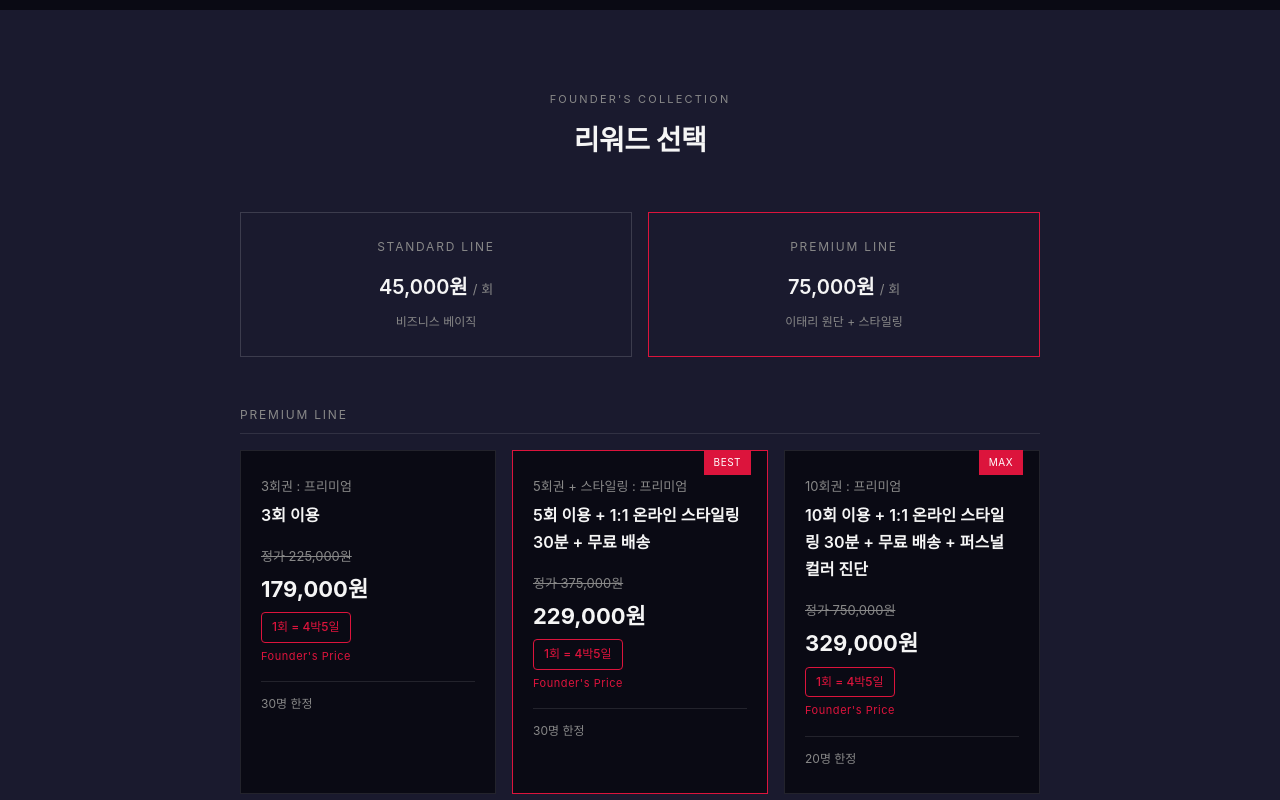
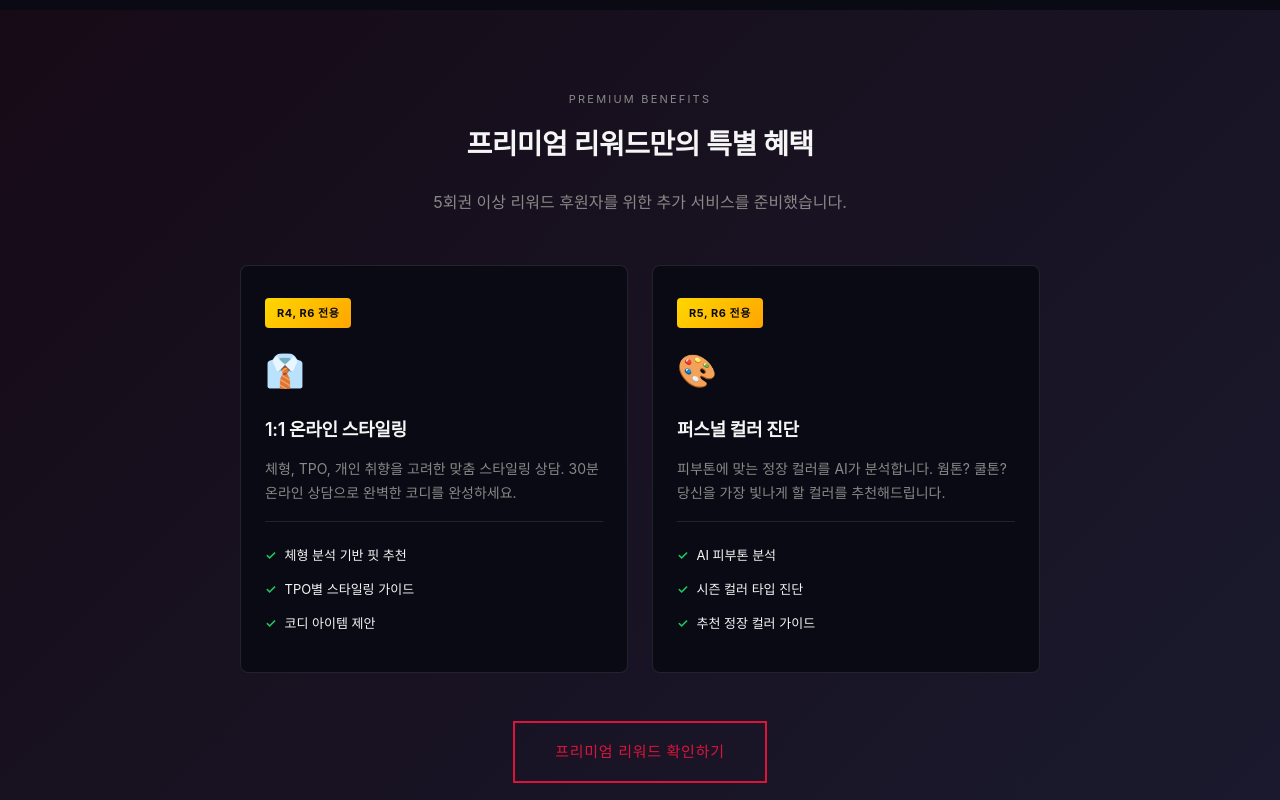
Before and after one commit to sjwoo1999/todaysuit, a plain HTML site: page index.html in a window 1280 px wide. Shown: the part 7640-8440 px from the top of the page. Drawn offline with Linux system fonts and the light colour scheme; a web font is replaced by a local one.

Commit message:
🔨 Modified: index.html
Modified: index.html

```diff
--- a/index.html
+++ b/index.html
@@ -956,6 +956,107 @@
         }
 
         /* ================================
+           SECTION: PREMIUM BENEFITS (리워드 직전 업셀 섹션)
+           ================================ */
+        .premium-benefits {
+            background: linear-gradient(135deg, rgba(220, 20, 60, 0.06) 0%, var(--navy-mid) 100%);
+            text-align: center;
+        }
+
+        .premium-header {
+            margin-bottom: 48px;
+        }
+
+        .premium-grid {
+            display: grid;
+            grid-template-columns: repeat(2, 1fr);
+            gap: 24px;
+            margin-bottom: 48px;
+        }
+
+        .premium-card {
+            background: var(--navy-dark);
+            border: 1px solid rgba(255, 255, 255, 0.1);
+            border-radius: 8px;
+            padding: 32px 24px;
+            text-align: left;
+            position: relative;
+        }
+
+        .premium-badge {
+            display: inline-block;
+            background: linear-gradient(135deg, #FFD700, #FFA500);
+            color: var(--navy-dark);
+            font-size: 11px;
+            font-weight: 700;
+            padding: 6px 12px;
+            border-radius: 4px;
+            letter-spacing: 0.05em;
+            margin-bottom: 16px;
+        }
+
+        .premium-icon {
+            display: block;
+            font-size: 32px;
+            margin-bottom: 16px;
+        }
+
+        .premium-card h3 {
+            font-size: 18px;
+            font-weight: 600;
+            margin-bottom: 12px;
+            color: var(--off-white);
+        }
+
+        .premium-card > p {
+            font-size: 14px;
+            color: var(--gray-muted);
+            line-height: 1.7;
+            margin-bottom: 16px;
+        }
+
+        .premium-card ul {
+            list-style: none;
+            padding: 0;
+            margin: 0;
+            padding-top: 16px;
+            border-top: 1px solid rgba(255, 255, 255, 0.1);
+        }
+
+        .premium-card ul li {
+            font-size: 13px;
+            color: var(--off-white);
+            padding: 6px 0;
+            display: flex;
+            align-items: center;
+            gap: 8px;
+        }
+
+        .premium-card ul li::before {
+            content: '✓';
+            color: var(--success);
+            font-weight: 600;
+        }
+
+        .premium-cta {
+            display: inline-block;
+            border: 2px solid var(--crimson);
+            color: var(--crimson);
+            background: transparent;
+            padding: 16px 40px;
+            font-size: 15px;
+            font-weight: 500;
+            text-decoration: none;
+            letter-spacing: 0.05em;
+            transition: all 0.3s;
+        }
+
+        .premium-cta:hover {
+            background: var(--crimson);
+            color: white;
+        }
+
+        /* ================================
            SECTION 11: ESG
            ================================ */
         .esg {
@@ -1467,6 +1568,25 @@
                 display: none;
             }
 
+            /* ===== 프리미엄 혜택 섹션 ===== */
+            .premium-grid {
+                grid-template-columns: 1fr;
+                gap: 20px;
+            }
+
+            .premium-card {
+                padding: 28px 24px;
+            }
+
+            .premium-card h3 {
+                font-size: 17px;
+            }
+
+            .premium-cta {
+                width: 100%;
+                padding: 16px 24px;
+            }
+
             /* ===== 리워드 카드 개선 ===== */
             .lineup-compare,
             .reward-grid {
@@ -1610,6 +1730,20 @@
 
             .social-number {
                 font-size: 24px;
+            }
+
+            /* 프리미엄 혜택 추가 조정 */
+            .premium-card {
+                padding: 24px 20px;
+            }
+
+            .premium-card h3 {
+                font-size: 16px;
+            }
+
+            .premium-badge {
+                font-size: 10px;
+                padding: 5px 10px;
             }
 
             /* 비교 카드 추가 조정 */
@@ -2100,10 +2234,53 @@
     </section>
 
     <!-- ================================
+         SECTION: PREMIUM BENEFITS (프리미엄 혜택 - 업셀 유도)
+         ================================ -->
+    <section id="premium" class="premium-benefits">
+        <div class="container">
+            <div class="premium-header">
+                <p class="section-label">PREMIUM BENEFITS</p>
+                <h2 class="section-title">프리미엄 리워드만의 특별 혜택</h2>
+                <p class="section-subtitle">5회권 이상 리워드 후원자를 위한 추가 서비스를 준비했습니다.</p>
+            </div>
+
+            <div class="premium-grid">
+                <!-- 카드 1: 1:1 온라인 스타일링 -->
+                <div class="premium-card">
+                    <span class="premium-badge">R4, R6 전용</span>
+                    <span class="premium-icon">👔</span>
+                    <h3>1:1 온라인 스타일링</h3>
+                    <p>체형, TPO, 개인 취향을 고려한 맞춤 스타일링 상담. 30분 온라인 상담으로 완벽한 코디를 완성하세요.</p>
+                    <ul>
+                        <li>체형 분석 기반 핏 추천</li>
+                        <li>TPO별 스타일링 가이드</li>
+                        <li>코디 아이템 제안</li>
+                    </ul>
+                </div>
+
+                <!-- 카드 2: 퍼스널 컬러 진단 -->
+                <div class="premium-card">
+                    <span class="premium-badge">R5, R6 전용</span>
+                    <span class="premium-icon">🎨</span>
+                    <h3>퍼스널 컬러 진단</h3>
+                    <p>피부톤에 맞는 정장 컬러를 AI가 분석합니다. 웜톤? 쿨톤? 당신을 가장 빛나게 할 컬러를 추천해드립니다.</p>
+                    <ul>
+                        <li>AI 피부톤 분석</li>
+                        <li>시즌 컬러 타입 진단</li>
+                        <li>추천 정장 컬러 가이드</li>
+                    </ul>
+                </div>
+            </div>
+
+            <a href="#rewards" class="premium-cta">프리미엄 리워드 확인하기</a>
+        </div>
+    </section>
+
+    <!-- ================================
          SECTION 10: REWARDS (리워드 - 8단계)
          대비효과 + 99,000원 심리 + 앵커링 + 희소성 + Founder's Price
          ================================ -->
-    <section class="rewards">
+    <section id="rewards" class="rewards">
         <div class="container">
             <div class="rewards-header">
                 <p class="rewards-label">FOUNDER'S COLLECTION</p>
@@ -2143,8 +2320,8 @@
                     <p class="reward-name">5회권 + 스타일링
                         : 프리미엄 </p>
                     <p class="reward-title">5회 이용
-                        + 1:1 온라인 스타일링 30분
-                        + 무료 배송</p>
+                        <br/>+ 1:1 온라인 스타일링 30분
+                        <br/>+ 무료 배송</p>
                     <p class="reward-original">정가 375,000원</p>
                     <p class="reward-price">229,000원</p>
                     <p class="reward-unit">1회 = 4박5일</p>
@@ -2157,9 +2334,9 @@
                     <p class="reward-name">10회권
                         : 프리미엄</p>
                     <p class="reward-title">10회 이용
-                        + 1:1 온라인 스타일링 30분
-                        + 무료 배송
-                        + 퍼스널 컬러 진단</p>
+                        <br/>+ 1:1 온라인 스타일링 30분
+                        <br/>+ 무료 배송
+                        <br/>+ 퍼스널 컬러 진단</p>
                     <p class="reward-original">정가 750,000원</p>
                     <p class="reward-price">329,000원</p>
                     <p class="reward-unit">1회 = 4박5일</p>
@@ -2186,7 +2363,7 @@
                     <p class="reward-name">5회권
                         : 스탠다드 </p>
                     <p class="reward-title">5회 이용
-                        + 무료 배송</p>
+                        <br/>+ 무료 배송</p>
                     <p class="reward-original">정가 225,000원</p>
                     <p class="reward-price">169,000원</p>
                     <p class="reward-unit">1회 = 4박5일</p>
@@ -2201,9 +2378,9 @@
                     <p class="reward-name">10회권
                         : 스탠다드</p>
                     <p class="reward-title">10회 이용
-                        + 1:1 온라인 스타일링 30분
-                        + 무료 배송
-                        + 퍼스널 컬러 진단</p>
+                        <br/>+ 1:1 온라인 스타일링 30분
+                        <br/>+ 무료 배송
+                        <br/>+ 퍼스널 컬러 진단</p>
                     <p class="reward-original">정가 450,000원</p>
                     <p class="reward-price">289,000원</p>
                     <p class="reward-unit">1회 = 4박5일</p>
```
